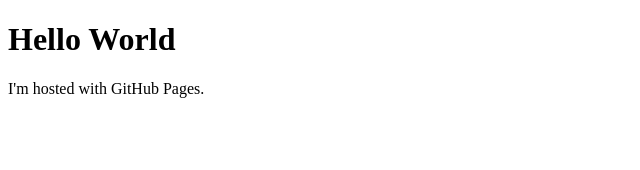
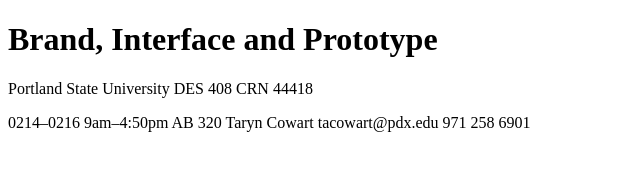
Before and after one commit to taryn-cowart/taryn-cowart.github.io, a plain HTML site: page index.html in a window 1280 px wide. Shown: the whole page, without its empty margins (0-640 px from the left). Drawn offline with Linux system fonts and the light colour scheme.

Commit message:
Update index.html

```diff
--- a/index.html
+++ b/index.html
@@ -1,7 +1,21 @@
 <!DOCTYPE html>
 <html>
 <body>
-<h1>Hello World</h1>
-<p>I'm hosted with GitHub Pages.</p>
+<h1>Brand, Interface and Prototype
+</h1>
+<p>Portland State University
+
+DES 408 CRN 44418</p>
+<p>0214–0216
+
+9am–4:50pm
+
+AB 320
+
+Taryn Cowart
+
+tacowart@pdx.edu
+
+971 258 6901</p>
 </body>
 </html>
```
